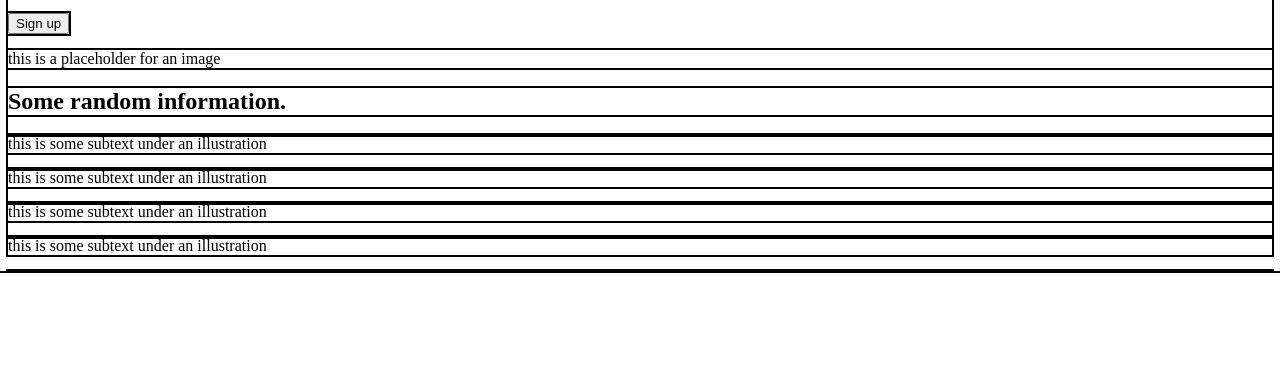
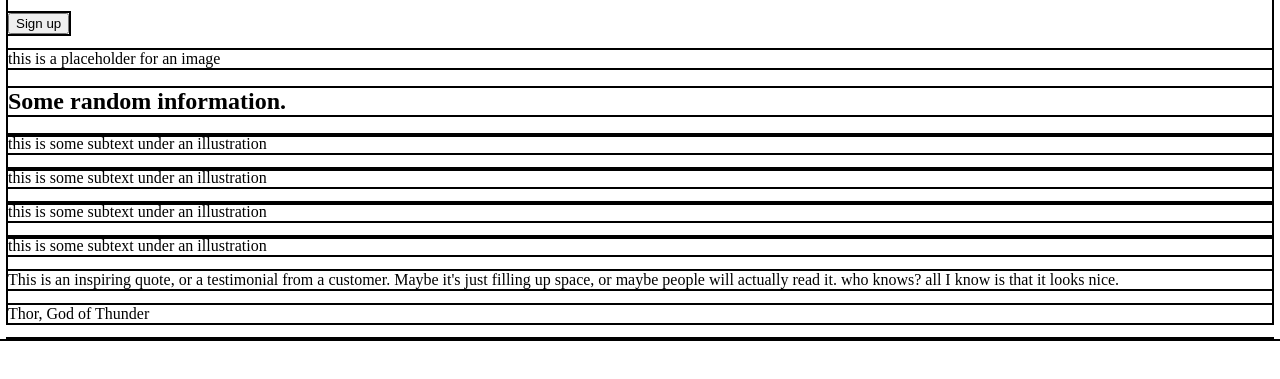
Before and after one commit to NateKohlmeier/odin-landing-page, a plain HTML site: page index.html in a window 1280 px wide. Shown: the part 215-594 px from the top of the page. Drawn offline with Linux system fonts and the light colour scheme.

Commit message:
Populate Quote div

```diff
--- a/index.html
+++ b/index.html
@@ -61,8 +61,9 @@
     </div>
 
     <div class="quote">
-
-
+<p>This is an inspiring quote, or a testimonial from a customer. Maybe it's just filling up space,
+    or maybe people will actually read it. who knows? all I know is that it looks nice.</p>
+    <p>Thor, God of Thunder</p>
     </div>
 
     <div class="Action">
```
